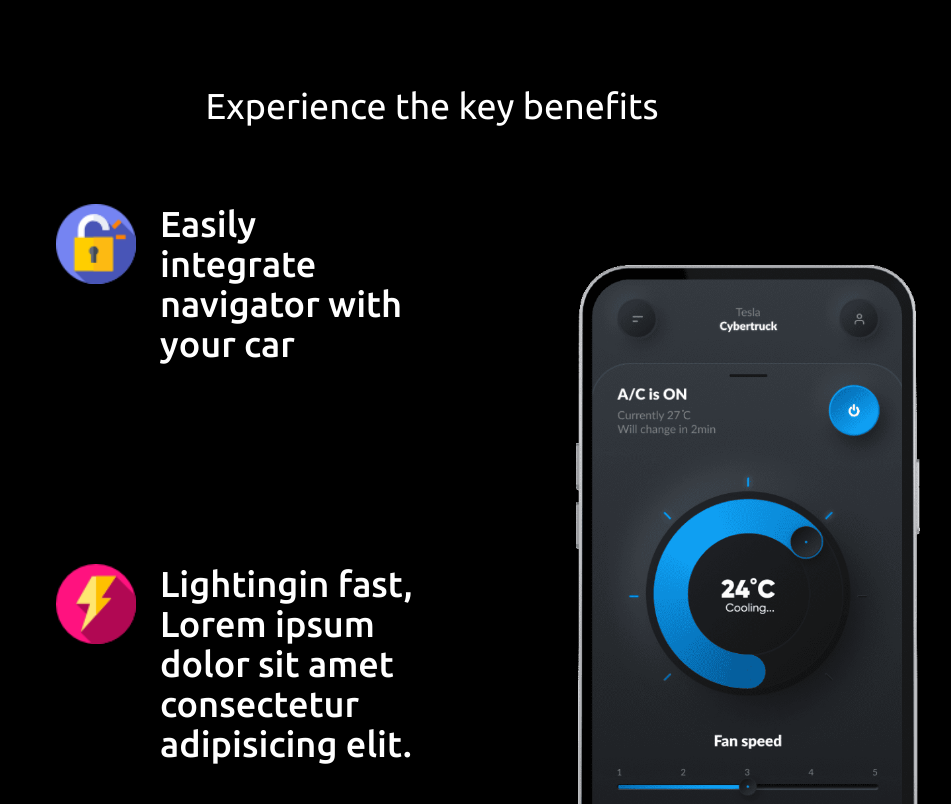
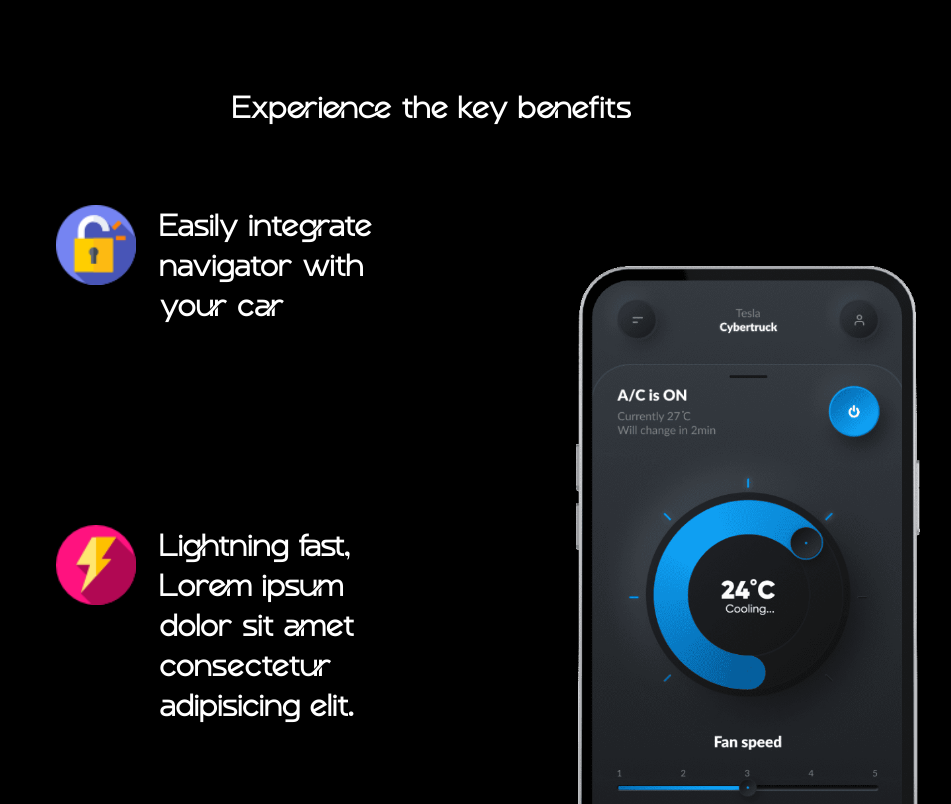
Before and after one commit to Abirouk/tobeez, a website: page index.html in a window 1280 px wide. Shown: the part 1494-2298 px from the top of the page, without its empty margins (208-1159 px from the left). Drawn offline with nearby package versions, Linux system fonts and the light colour scheme.

Commit message:
Update: Implement brand typography with Godber and Raleway fonts

```diff
--- a/components/features.html
+++ b/components/features.html
@@ -2,7 +2,7 @@
     class="tw-relative tw-mt-10 tw-flex tw-min-h-[100vh] tw-w-full tw-max-w-[100vw] tw-flex-col tw-place-items-center lg:tw-p-6"
 >
 
-    <h2 class="tw-text-4xl max-md:tw-text-3xl">Experience the key benefits</h2>
+    <h2 class="tw-text-4xl max-md:tw-text-3xl" style="font-family: var(--header-font);">Experience the key benefits</h2>
 
     <div
         class="reveal-up tw-mt-[5%] tw-flex tw-h-full tw-w-full tw-place-content-center tw-gap-8 tw-p-4 max-lg:tw-max-w-full max-lg:tw-flex-col"
@@ -18,6 +18,7 @@
                 </div>
                 <h3
                     class="tw-text-4xl tw-font-medium max-lg:tw-text-2xl max-lg:tw-font-normal"
+                    style="font-family: var(--header-font);"
                 >
                     Easily integrate navigator with your car
                 </h3>
@@ -29,8 +30,9 @@
                 </div>
                 <h3
                     class="tw-text-4xl tw-font-medium max-lg:tw-text-2xl max-lg:tw-font-normal"
+                    style="font-family: var(--header-font);"
                 >
-                    Lightingin fast, Lorem ipsum dolor sit amet consectetur adipisicing elit.
+                    Lightning fast, Lorem ipsum dolor sit amet consectetur adipisicing elit.
                 </h3>
             </div>
 
@@ -40,6 +42,7 @@
                 </div>
                 <h3
                     class="tw-text-4xl tw-font-medium max-lg:tw-text-2xl max-lg:tw-font-normal"
+                    style="font-family: var(--header-font);"
                 >
                     Add credit card, sr sit amet consectetur adipisicing elit.
                 </h3>
@@ -51,6 +54,7 @@
                 </div>
                 <h3
                     class="tw-text-4xl tw-font-medium max-lg:tw-text-2xl max-lg:tw-font-normal"
+                    style="font-family: var(--header-font);"
                 >
                     Integrate music, sr sit amet consectetur adipisicing elit.
                 </h3>
@@ -62,6 +66,7 @@
                 </div>
                 <h3
                     class="tw-text-4xl tw-font-medium max-lg:tw-text-2xl max-lg:tw-font-normal"
+                    style="font-family: var(--header-font);"
                 >
                     Vola wespon, sr sit amet consectetur adipisicing elit.
                 </h3>
@@ -73,6 +78,7 @@
                 </div>
                 <h3
                     class="tw-text-4xl tw-font-medium max-lg:tw-text-2xl max-lg:tw-font-normal"
+                    style="font-family: var(--header-font);"
                 >
                     Integrate Lightning, sr sit amet consectetur adipisicing elit.
                 </h3>
--- a/components/hero.html
+++ b/components/hero.html
@@ -10,10 +10,11 @@
         >
             <div
                 class="reveal-up gradient-text tw-text-center tw-text-6xl tw-font-semibold tw-uppercase tw-leading-[80px] max-lg:tw-text-4xl max-md:tw-leading-snug"
+                style="font-family: var(--header-font);"
             >
-                <span class=""> Navigate  </span>
+                <span class=""> Navigate </span>
                 <br />
-                <span class=""> Terrains wih ease </span>
+                <span class=""> Terrains with ease </span>
             </div>
 
         </div>
@@ -41,6 +42,7 @@
         <div class="tw-flex tw-flex-col tw-w-full tw-place-items-center tw-place-content-center">
              <div
                 class="reveal-up tw-mt-10 tw-max-w-[450px] tw-p-2 tw-text-center tw-text-gray-300 max-lg:tw-max-w-full"
+                style="font-family: var(--body-font);"
             >
                 Lorem ipsum dolor sit amet consectetur, adipisicing elit
                 Lorem ipsum dolor sit amet.
--- a/css/index.css
+++ b/css/index.css
@@ -1,7 +1,14 @@
-@import url('https://fonts.googleapis.com/css2?family=Dancing+Script:wght@400..700&family=Ubuntu:ital,wght@0,300;0,400;0,500;0,700;1,300;1,400;1,500;1,700&display=swap');
+@font-face {
+    font-family: 'Godber';
+    src: url('../assets/fonts/godber.ttf') format('truetype');
+    font-weight: normal;
+    font-style: normal;
+    font-display: swap;
+}
+
+@import url('https://fonts.googleapis.com/css2?family=Raleway:wght@100;200;300;400;500;600;700;800;900&display=swap');
 
 :root{
-
     --bg-color: #000;
 
     --btn-color: #fdfdfd;/* button color*/
@@ -10,12 +17,21 @@
     --primary-text-color: #0A8DD3;
     --header-link-hover: #0A8DD3;
     --input-hover-bd-color: #0A8DD3;
+
+    /* Font variables */
+    --header-font: 'Godber', sans-serif;
+    --body-font: 'Raleway', sans-serif;
 }
 
 
 html {
     scroll-behavior: smooth;
-    font-family: "Ubuntu", sans-serif;
+    font-family: var(--body-font);
+}
+
+/* Apply header font to headings */
+h1, h2, h3, h4, h5, h6 {
+    font-family: var(--header-font);
 }
 
 header{
@@ -118,6 +134,7 @@ header > .collapsible-header{
     align-items: center;
     display: flex;
     cursor: pointer;
+    font-family: var(--body-font);
 }
 
 .btn:hover{
@@ -136,6 +153,7 @@ header > .collapsible-header{
     min-width: 100px;
     border: 1px solid #818080;
     /* transition: border 0.3s; */
+    font-family: var(--body-font);
 }
 
 .input:active, .input:focus, .input:focus-within{
```
Also changed, not shown: assets/fonts/godber.ttf (added).
